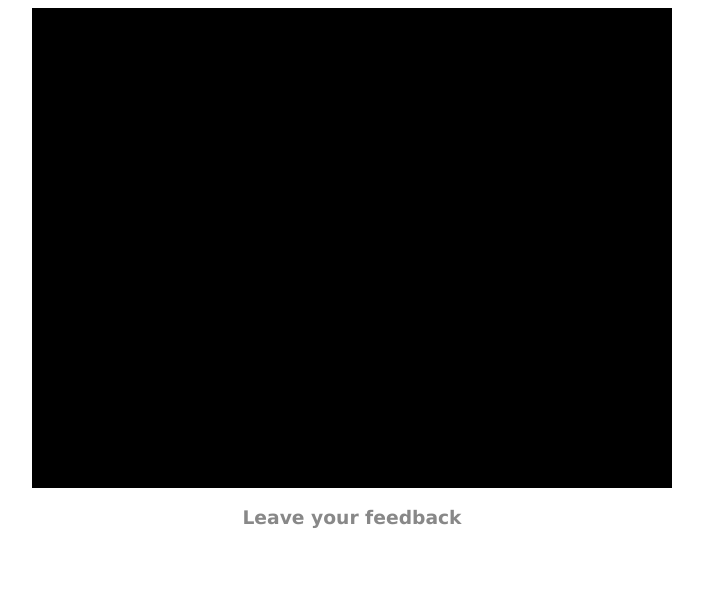
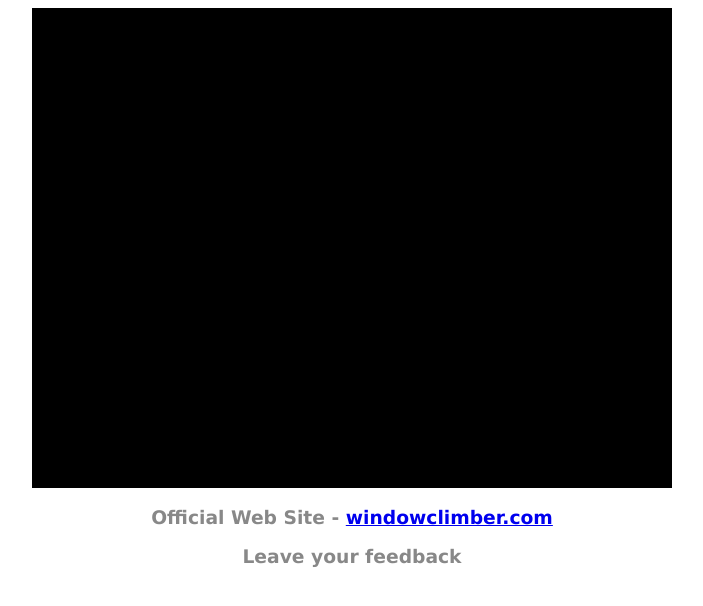
Before and after one commit to Realexer/WindowClimber, a plain HTML site: page index.html in a window 1280 px wide. Shown: the whole page, without its empty margins (288-991 px from the left). Drawn offline with Linux system fonts and the light colour scheme.

Commit message:
Web Site link

```diff
--- a/index.html
+++ b/index.html
@@ -97,7 +97,7 @@
 
 
 		</script>
-
+		<h3>Official Web Site - <a href="http://windowclimber.com">windowclimber.com</a></h3>
 		<h3>Leave your feedback</h3>
 		<div class="fb-comments" data-href="http://realexer.github.io/WindowClimber/" data-width="600" data-numposts="10" data-colorscheme="light"></div>
 
```
